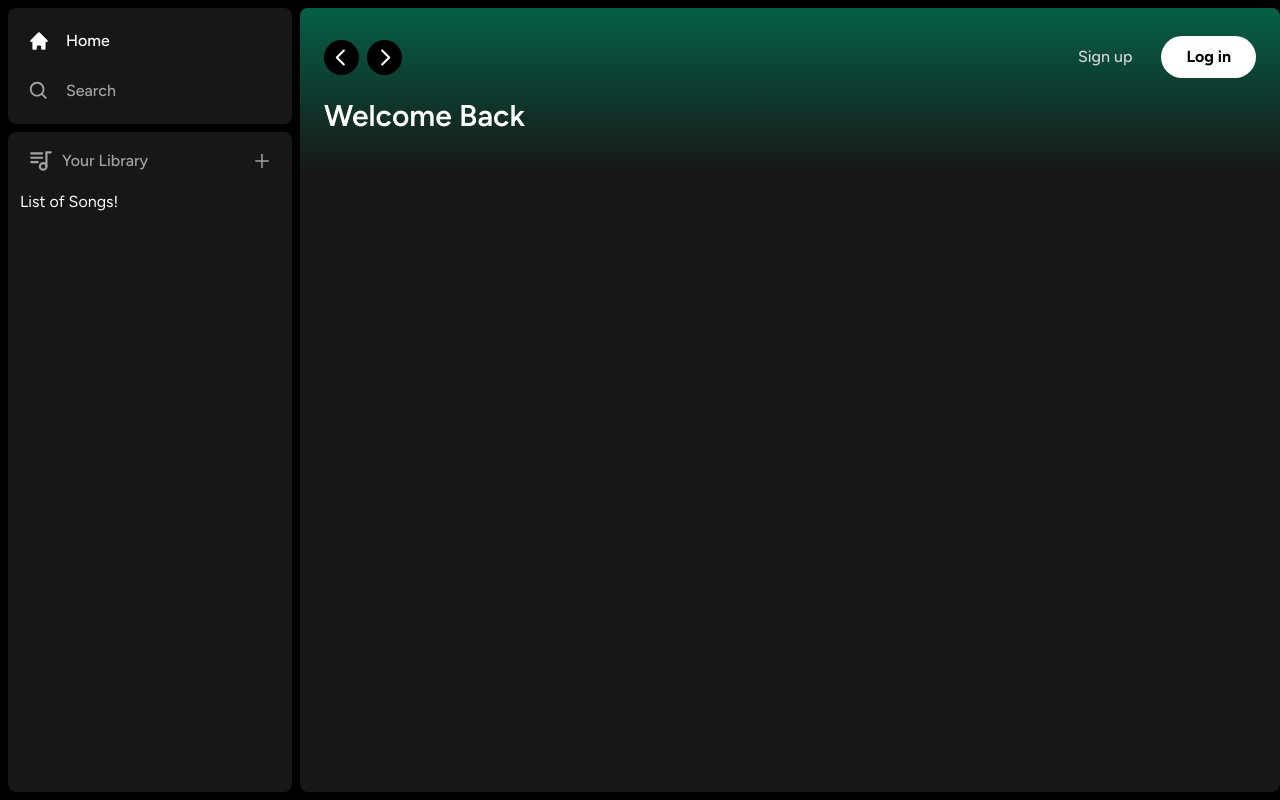
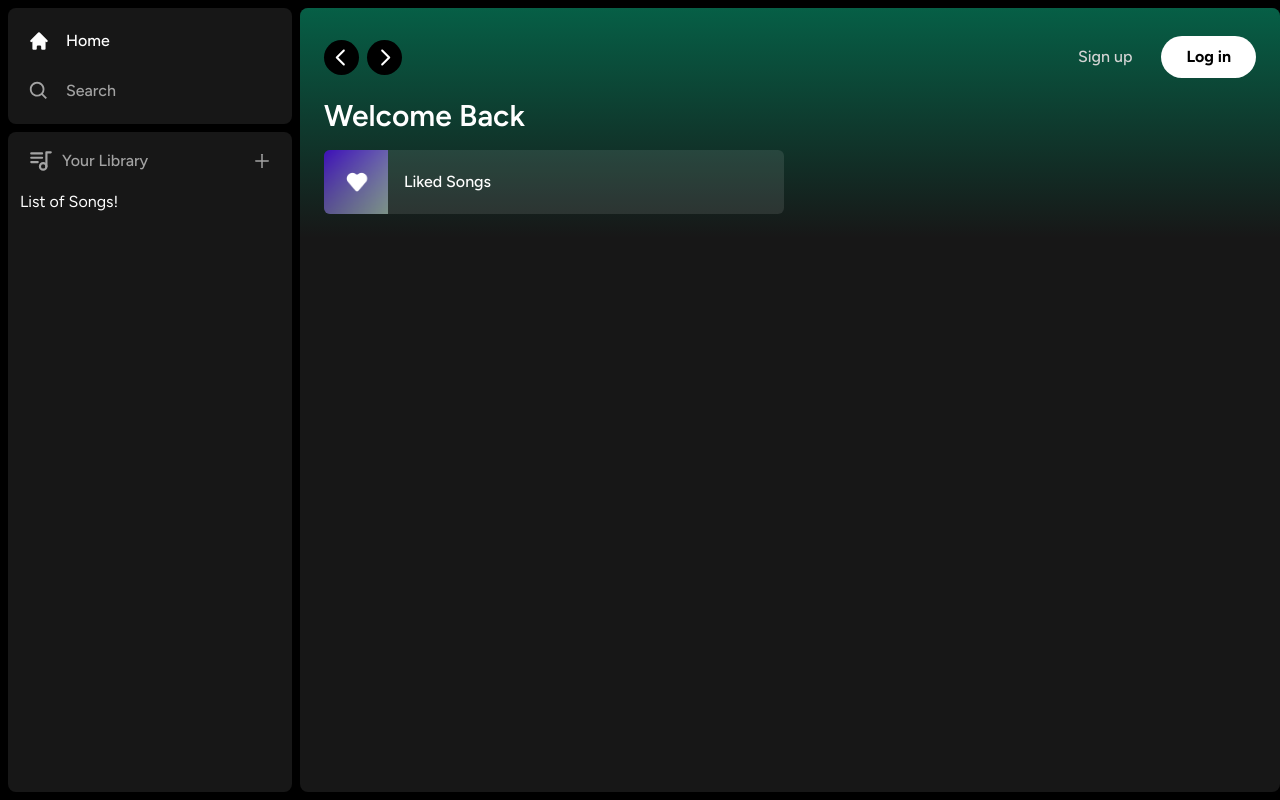
Before and after one commit to ugandapinik/Spotify, a Next.js app: page / in a window 1280 px wide. Built offline with nearby package versions, Linux system fonts and the light colour scheme.

Commit message:
ListItem: include the design for the list item

```diff
--- a/app/(site)/page.tsx
+++ b/app/(site)/page.tsx
@@ -17,7 +17,8 @@ export default function Home() {
                         gap-3
                         mt-4">
 
-                        <ListItem />
+                        <ListItem image="/images/liked.png" name="Liked Songs" href="liked" />
+
                     </div>
                 </div>
             </Header>
--- a/components/ListItem.tsx
+++ b/components/ListItem.tsx
@@ -1,5 +1,6 @@
 "use client"
-
+import Image from "next/image"
+import { FaPlay } from "react-icons/fa"
 import { useRouter } from "next/navigation"
 
 interface ListItemProps {
@@ -14,10 +15,25 @@ const ListItem: React.FC<ListItemProps> = ({
     href
 }) => {
     const router = useRouter()
+
+    const onClick = () => {
+        // Authenticated befor push
+        router.push(href)
+    }
+
     return (
-        <div>
+        <button onClick={onClick} className="relative group flex items-center rounded-md overflow-hidden gap-x-4
+                        bg-neutral-100/10 hover:bg-neutral-100/20 transition pr-4">
 
-        </div>
+            <div className="relative min-h-[64px] min-w-[64px]">
+                <Image fill={true} className="object-cover" src={image} alt="Image" />
+            </div>
+            <p className="font-medium truncate py-5">{name}</p>
+            <div className="absolute transition opacity-1 rounded-full flex items-center opacity-0
+                            justify-center bg-green-500 p-4 drop-shadow-md right-5 group-hover:opacity-100 hover:scale-110">
+                <FaPlay className="text-black" />
+            </div>
+        </button>
     )
 }
 
```
Also changed, not shown: public/images/liked.png (added).
